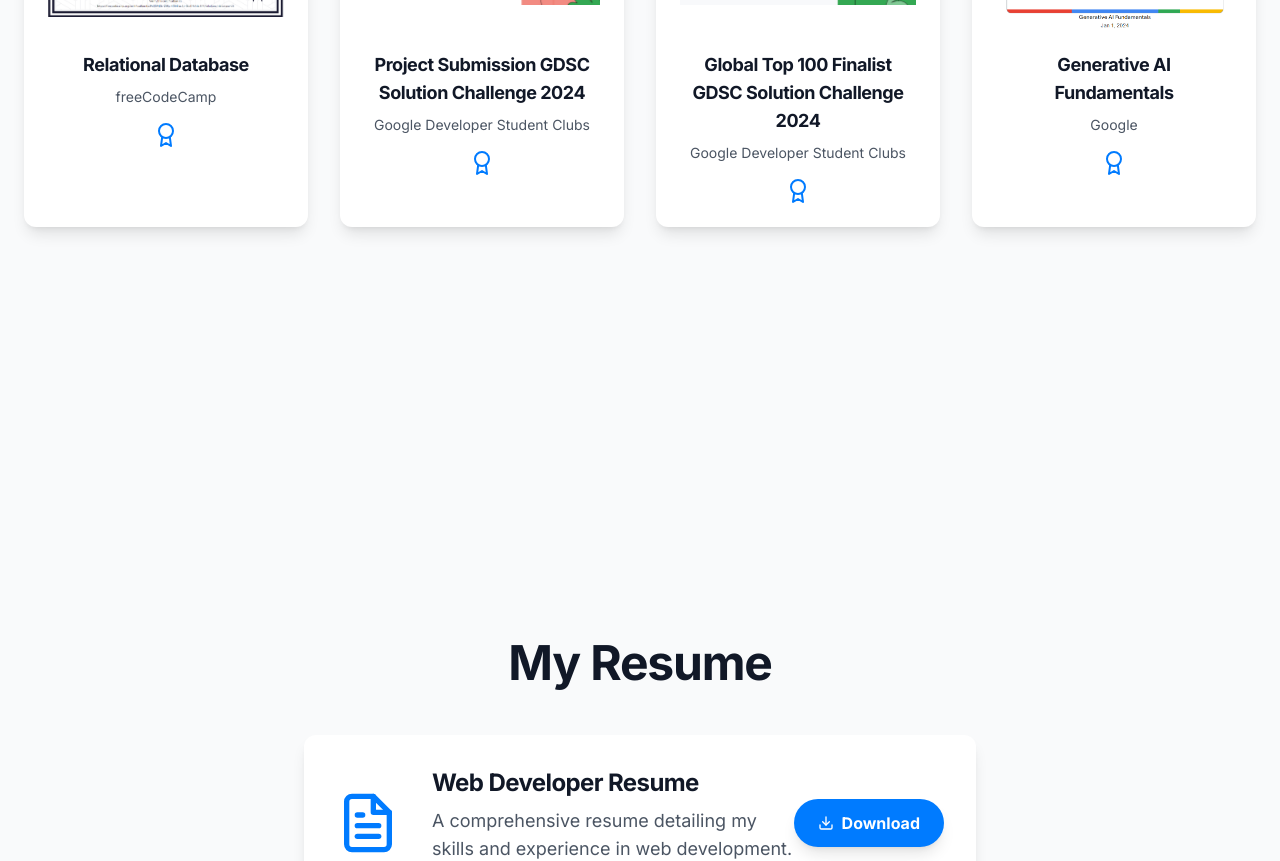
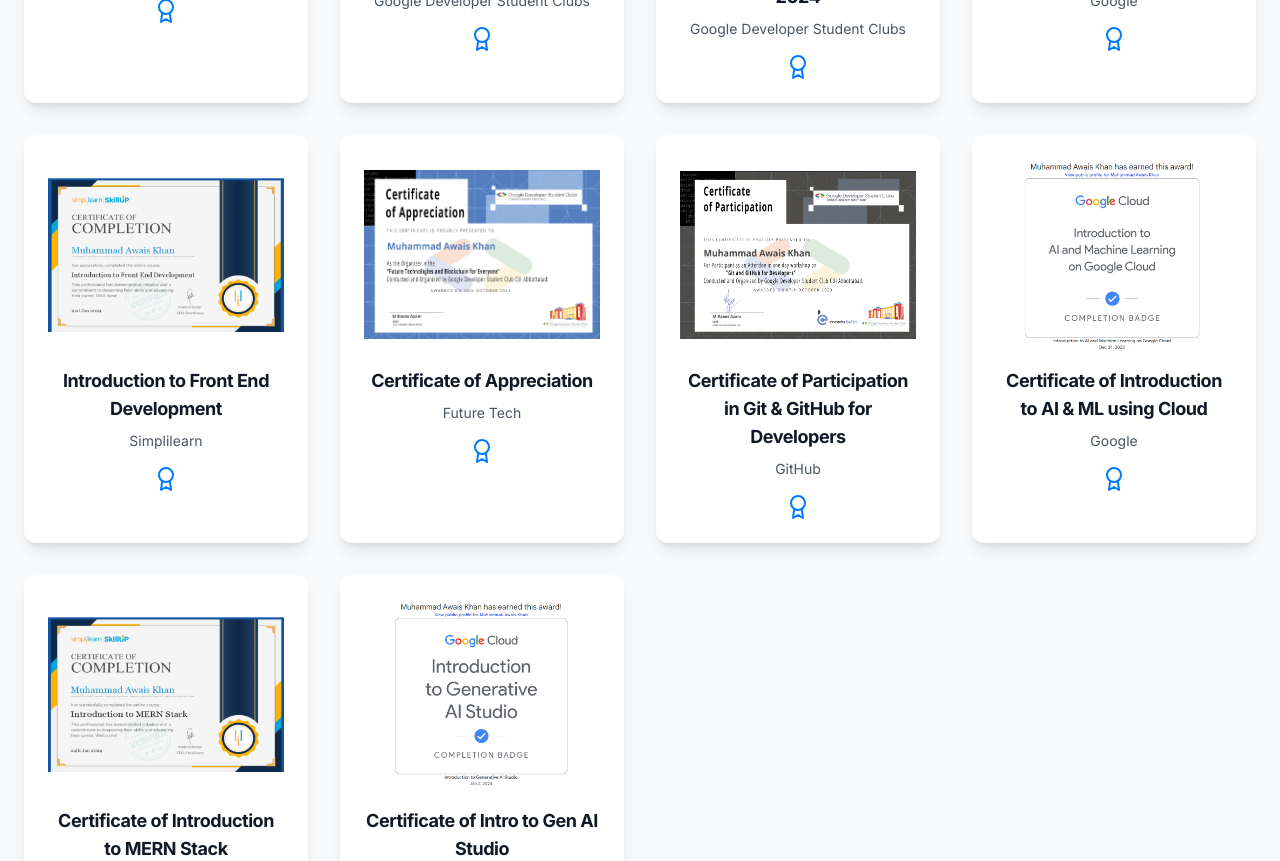
Before and after one commit to askhan963/my-portfolio-website, a Next.js app: page / in a window 1280 px wide. Shown: the part 10800-11661 px from the top of the page. Built offline with nearby package versions, Linux system fonts and the light colour scheme.

Commit message:
update honors

```diff
--- a/src/app/components/Honors.tsx
+++ b/src/app/components/Honors.tsx
@@ -5,7 +5,7 @@
 import { FiAward } from "react-icons/fi";
 
 const honors = [
-  {
+   {
     image: "/Awards/freeCodeCamp.png",
     title: "Relational Database",
     description: "freeCodeCamp",
@@ -23,6 +23,36 @@
   {
     image: "/Awards/generativeAI.png",
     title: "Generative AI Fundamentals",
+    description: "Google",
+  },
+  {
+    image: "/Awards/simplilearn.png",
+    title: "Introduction to Front End Development",
+    description: "Simplilearn",
+  },
+  {
+    image: "/Awards/futureTech.png",
+    title: "Certificate of Appreciation",
+    description: "Future Tech",
+  },
+  {
+    image: "/Awards/gitGithubParticipation.png",
+    title: "Certificate of Participation in Git & GitHub for Developers",
+    description: "GitHub",
+  },
+  {
+    image: "/Awards/IntroductionToAI.png",
+    title: "Certificate of Introduction to AI & ML using Cloud",
+    description: "Google",
+  },
+  {
+    image: "/Awards/IntroToMERN.png",
+    title: "Certificate of Introduction to MERN Stack",
+    description: "Google",
+  },
+  {
+    image: "/Awards/IntroToGenAI.png",
+    title: "Certificate of Intro to Gen AI Studio",
     description: "Google",
   },
 ];
```
